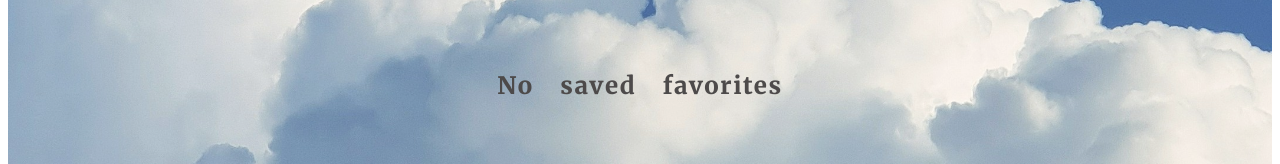
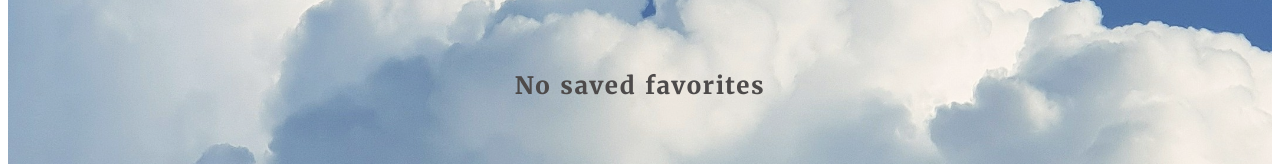
Before and after one commit to teejale/weather-app, a React (Vite) app: page / in a window 1280 px wide. Shown: the part 698-862 px from the top of the page. Built offline with nearby package versions, Linux system fonts and the light colour scheme; a web font is replaced by a local one.

Commit message:
fix spacing

```diff
--- a/src/components/FavoritesCard/FavoritesCard.module.css
+++ b/src/components/FavoritesCard/FavoritesCard.module.css
@@ -18,7 +18,7 @@
   font-size: 1rem;
   color: #211e1e;
   font-weight: 800;
-  word-spacing: 1.2rem;
+  word-spacing: 0.1rem;
 }
 @media screen and (min-width: 900px) {
   .favoritesWrapper h2 {
--- a/src/components/FavoritesCard/FavoritesCard.module.scss
+++ b/src/components/FavoritesCard/FavoritesCard.module.scss
@@ -15,7 +15,7 @@
     font-size: 1rem;
     color: $dark;
     font-weight: 800;
-    word-spacing: 1.2rem;
+    word-spacing: 0.1rem;
     @media screen and (min-width: 900px) {
       font-size: 1.5rem;
     }
```
